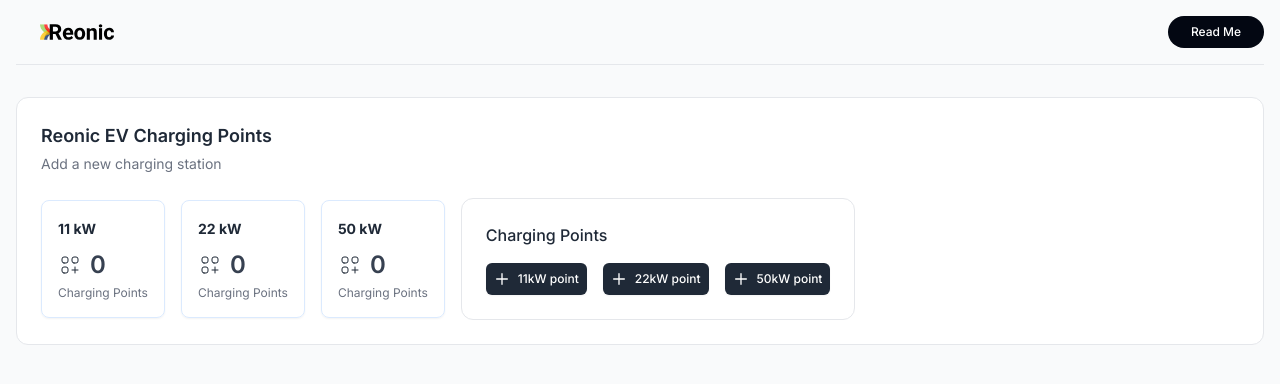
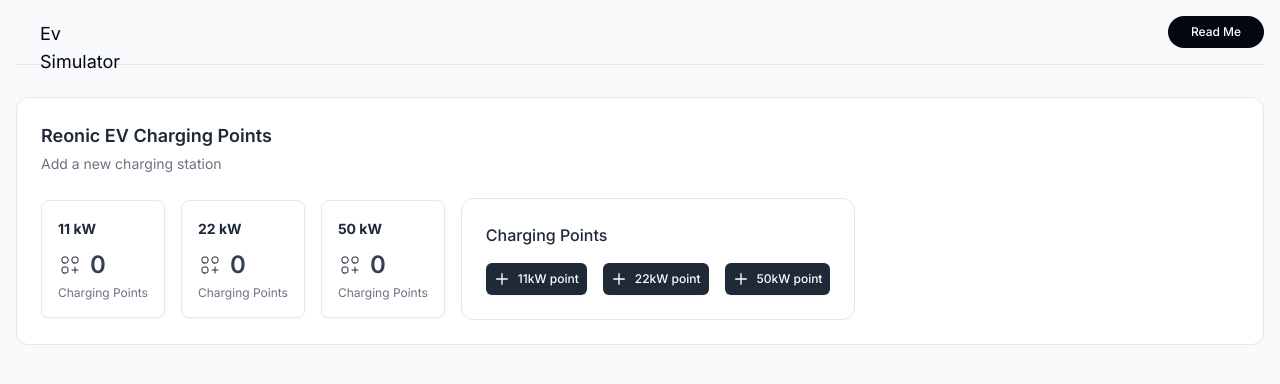
Before and after one commit to Samanthkumarsg/Reonic-EV-Simulator, a React (Vite) app: page / in a window 1280 px wide. Shown: the top 384 px of the page. Built offline with nearby package versions, Linux system fonts and the light colour scheme.

Commit message:
Update Header.tsx

```diff
--- a/src/components/Header.tsx
+++ b/src/components/Header.tsx
@@ -4,7 +4,7 @@ const Header: React.FC = () => {
     return (
         <div className="w-full border-b py-4 flex items-center justify-between ">
             <div className="px-6">
-                <img src="/reonic.svg" className="h-6 w-[74px]" alt="Reonic" />
+                <h1 className="text-lg text-gray-950 h-6 w-[74px]">Ev Simulator </h1>
             </div>
             <div className="">
                 <a
```
